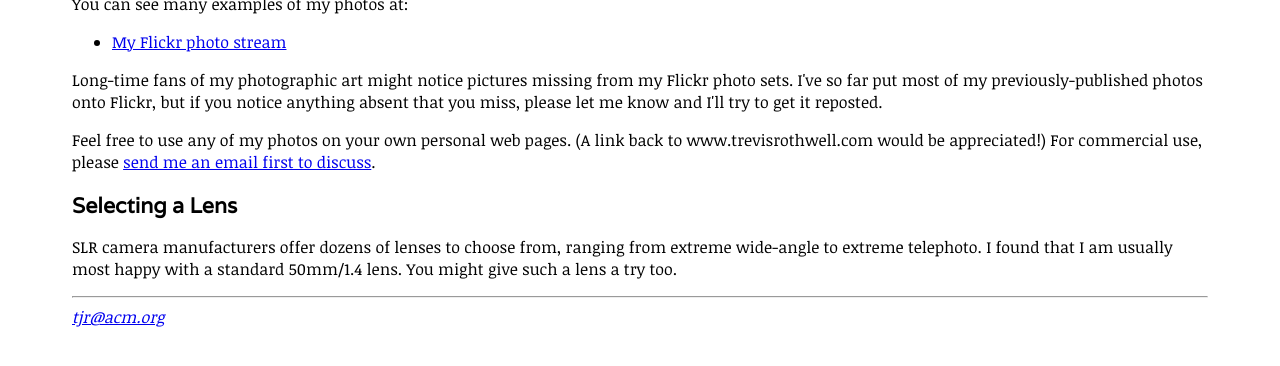
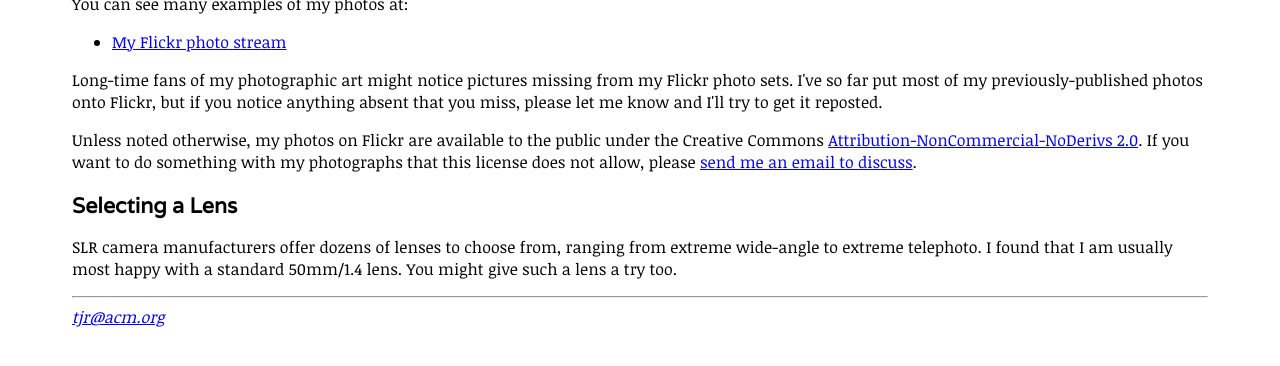
Before and after one commit to tjr/tjr.github.com, a Jekyll site: the page photography/index.html, which Jekyll copies as it is, in a window 1280 px wide, cut to the strip 306-672 px from the top of the page. Built offline with Jekyll 4.4.1, drawn with Linux system fonts in a browser that asks for light colours.

Commit message:
Update photography/index.html

```diff
--- a/photography/index.html
+++ b/photography/index.html
@@ -33,9 +33,10 @@ I've so far put most of my previously-published photos onto Flickr, but if you n
 absent that you miss, please let me know and I'll try to get it reposted.
 
 <p>
-Feel free to use any of my photos on your own personal web pages. (A link back to
-www.trevisrothwell.com would be appreciated!) For commercial use, please
-<a href="mailto:tjr@acm.org">send me an email first to discuss</a>.
+Unless noted otherwise, my photos on Flickr are available to the public under the Creative
+Commons <a href="http://creativecommons.org/licenses/by-nc-nd/2.0/deed.en">Attribution-NonCommercial-NoDerivs
+2.0</a>. If you want to do something with my photographs that this license does not allow,
+please <a href="mailto:tjr@acm.org">send me an email to discuss</a>.
 
 <h2>Selecting a Lens</h2>
 
```
